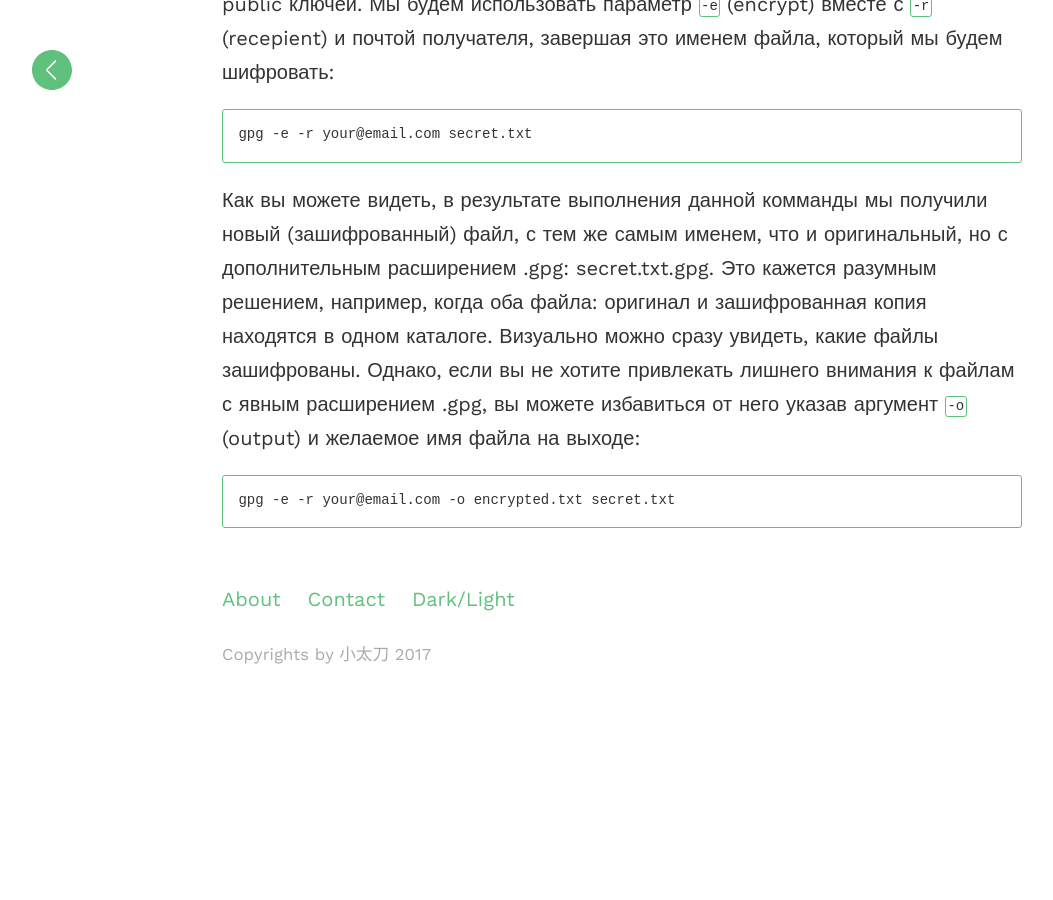
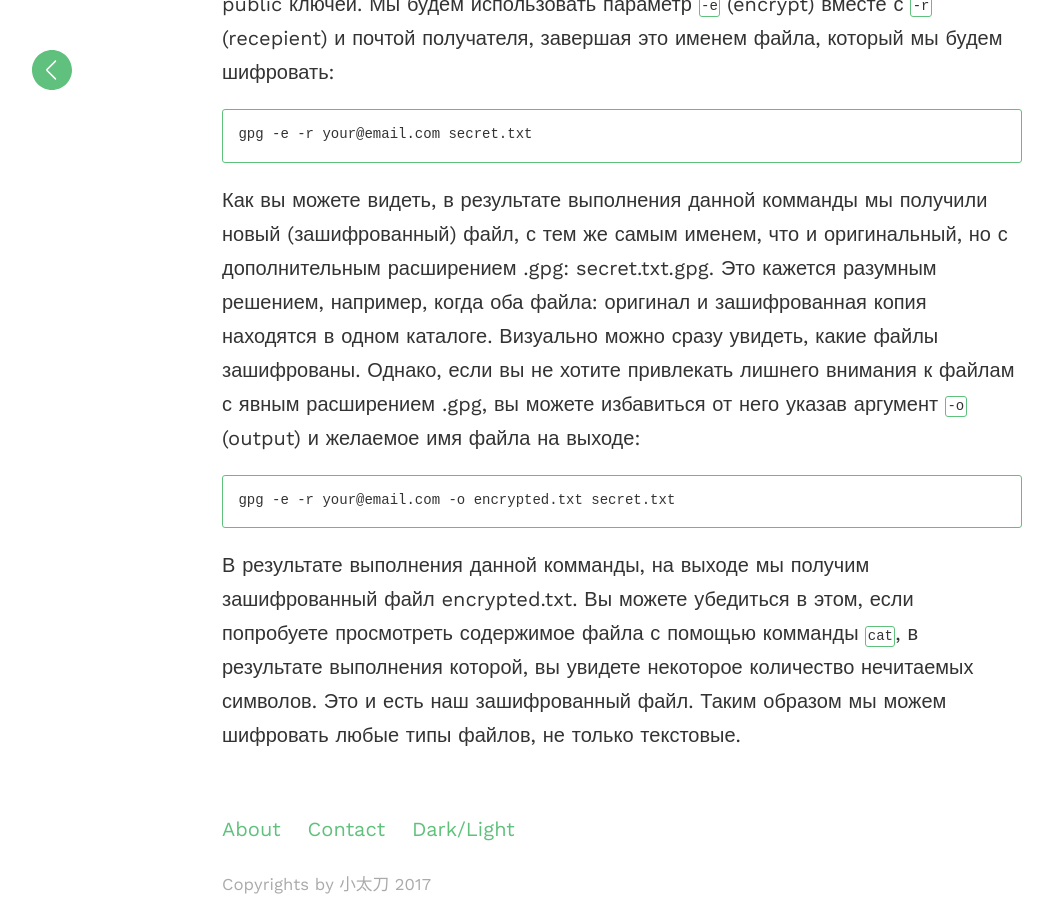
Before and after one commit to evgeniyantipin/evgeniyantipin.github.io, a Jekyll site: the page built from _posts/2018-03-10-gpg2.markdown, in a window 1280 px wide and 900 px high, scrolled down 3483 px. Shown: the whole window, without its empty margins (18-1071 px from the left). Built offline with Jekyll 4.4.1, drawn with Linux system fonts in a browser that asks for light colours; before the commit the page ends 4153 px from its top, so only the background shows below that.

Commit message:
Update 2018-03-10-gpg2.markdown

````diff
--- a/_posts/2018-03-10-gpg2.markdown
+++ b/_posts/2018-03-10-gpg2.markdown
@@ -83,3 +83,6 @@ gpg -e -r your@email.com secret.txt
 ```bash
 gpg -e -r your@email.com -о encrypted.txt secret.txt
 ```
+В результате выполнения данной комманды, на выходе мы получим зашифрованный файл encrypted.txt.
+Вы можете убедиться в этом, если попробуете просмотреть содержимое файла с помощью комманды `cat`, в результате выполнения которой, вы увидете некоторое количество нечитаемых символов. Это и есть наш зашифрованный файл.
+Таким образом мы можем шифровать любые типы файлов, не только текстовые.
````
